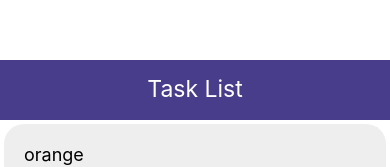
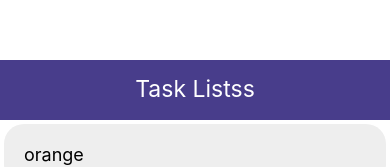
Before and after one commit to dork7/react_native_app, a React Native app: screen / in a window 390 px wide. Shown: the top 167 px of the page. Built offline with nearby package versions, Linux system fonts and the light colour scheme.

Commit message:
releasing apk

```diff
--- a/src/components/Header.js
+++ b/src/components/Header.js
@@ -23,6 +23,6 @@ const styles = StyleSheet.create({
 });
 
 Header.defaultProps = {
-  title: 'Task List',
+  title: 'Task Listss',
 };
 export default Header;
```
